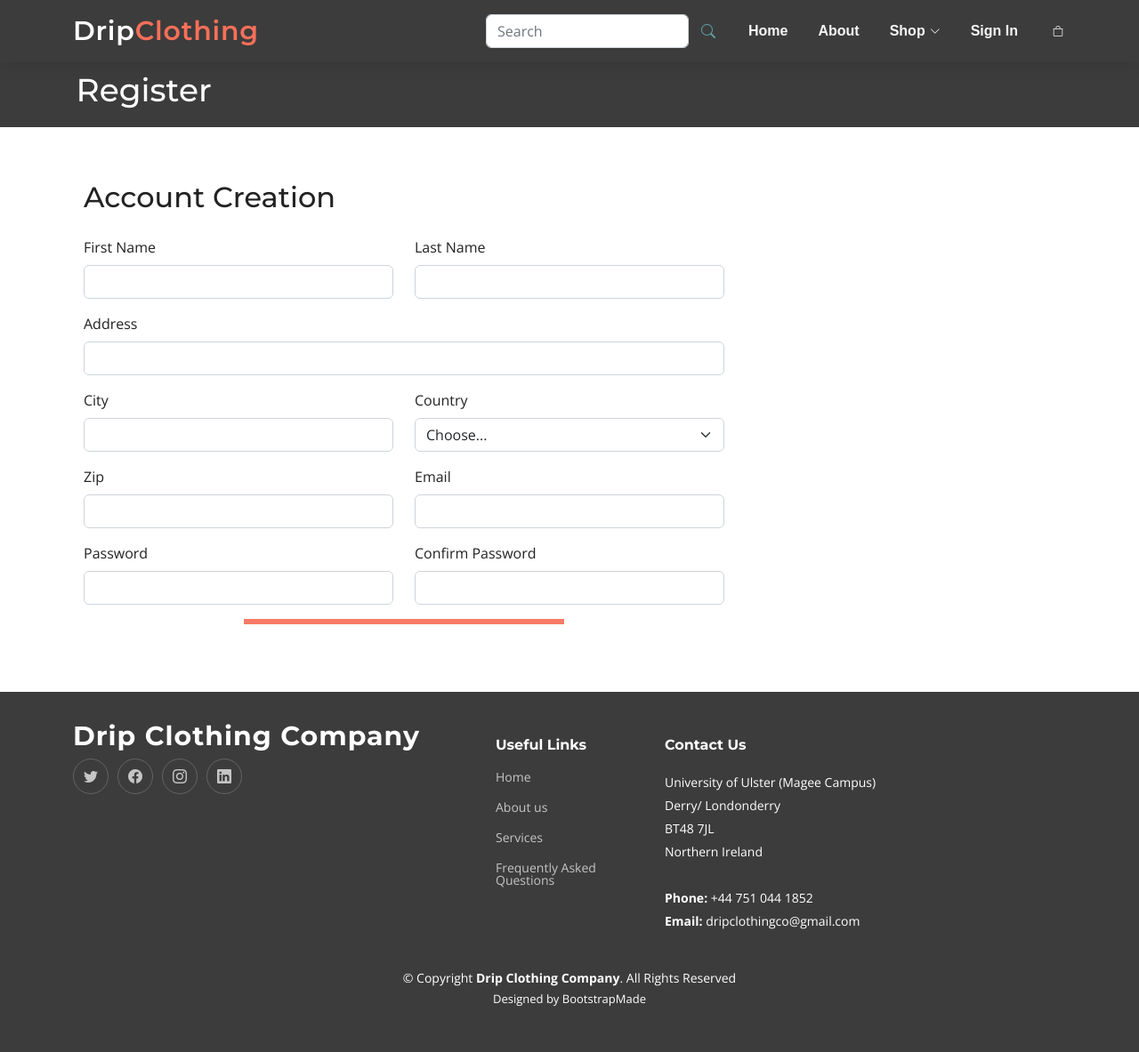
After one commit to AGMcS/eCommerce, a PHP site: page /website/registerPage.php in a window 1280 px wide. The commit adds this page. Shown: the whole page at 89% size. Run offline with PHP 8.4, Linux system fonts and the light colour scheme.

Commit message:
Register Page made

```diff
--- a/Includes/header.php
+++ b/Includes/header.php
@@ -39,7 +39,6 @@
             </li>
                 <?php
                 if (isset($_SESSION["userName"])) {
-
                     echo '<li class="dropdown">';
                     echo    '<a href="#shop"><span>'.$_SESSION["userName"], '</span> <i class="bi bi-chevron-down dropdown-indicator"></i></a>';
                     echo    '<ul>';
@@ -47,9 +46,6 @@
                     echo        '<li><a href="#" data-bs-toggle="modal" data-bs-target="#signOutModal">Sign Out</a></li>';
                     echo    '</ul>';
                     echo '</li>';
-                    // echo "<a href='#' data-bs-toggle='modal' data-bs-target='#signOutModal'>";
-                    // echo "Sign Out";
-                    // echo "</a>";
                 } else {
                     echo "<li>";
                     echo "<a href='#' data-bs-toggle='modal' data-bs-target='#signInModal'>";
@@ -65,7 +61,6 @@
             </li>
         </ul>
         <!-- Navbar -->
-
         <i class="mobile-nav-toggle mobile-nav-show bi bi-list"></i>
         <i class="mobile-nav-toggle mobile-nav-hide d-none bi bi-x"></i>
     </nav>
--- a/Includes/modals.php
+++ b/Includes/modals.php
@@ -39,7 +39,7 @@
 
                 </div>
                 <div class="modal-footer">
-                    <p class="me-auto">Don't have an account? <a href="#">Sign up here</a></p>
+                    <p class="me-auto">Don't have an account? <a href="http://localhost/website/registerPage.php">Sign up here</a></p>
                     <button type="submit" name="signInCancel" class="btn btn-secondary text-light" data-bs-dismiss="modal">Close</button>
                     </form>
                 <?php
--- a/Includes/validationtest.php
+++ b/Includes/validationtest.php
@@ -17,5 +17,4 @@ function loginValidation ($email, $password) {
     }
 }
 
-
 ?>
--- /dev/null
+++ b/registerPage.php
@@ -0,0 +1,315 @@
+<!DOCTYPE html>
+<html lang="en">
+
+<head>
+    <meta charset="utf-8">
+    <meta content="width=device-width, initial-scale=1.0" name="viewport">
+
+    <title>Drip Clothing - Checkout</title>
+    <meta content="" name="description">
+    <meta content="" name="keywords">
+
+    <!-- Favicons -->
+    <link href="assets/img/dripTabLogo.png" rel="icon">
+    <link href="assets/img/dripTabLogo.png" rel="apple-touch-icon">
+
+    <!-- Google Fonts -->
+    <link rel="preconnect" href="https://fonts.googleapis.com">
+    <link rel="preconnect" href="https://fonts.gstatic.com" crossorigin>
+    <link href="https://fonts.googleapis.com/css2?family=Open+Sans:ital,wght@0,300;0,400;0,500;0,600;0,700;1,300;1,400;1,600;1,700&family=Montserrat:ital,wght@0,300;0,400;0,500;0,600;0,700;1,300;1,400;1,500;1,600;1,700&family=Raleway:ital,wght@0,300;0,400;0,500;0,600;0,700;1,300;1,400;1,500;1,600;1,700&display=swap" rel="stylesheet">
+
+    <!-- Vendor CSS Files -->
+    <link href="assets/vendor/bootstrap/css/bootstrap.min.css" rel="stylesheet">
+    <link href="assets/vendor/bootstrap-icons/bootstrap-icons.css" rel="stylesheet">
+    <link href="assets/vendor/aos/aos.css" rel="stylesheet">
+    <link href="assets/vendor/glightbox/css/glightbox.min.css" rel="stylesheet">
+    <link href="assets/vendor/swiper/swiper-bundle.min.css" rel="stylesheet">
+
+    <!-- Template Main CSS File -->
+    <link href="assets/css/main.css" rel="stylesheet">
+
+    <!-- =======================================================
+    * Template Name: Impact - v1.2.0
+    * Template URL: https://bootstrapmade.com/impact-bootstrap-business-website-template/
+    * Author: BootstrapMade.com
+    * License: https://bootstrapmade.com/license/
+    ======================================================== -->
+</head>
+
+<body>
+
+    <!-- ======= Header ======= -->
+
+    <header id="header" class="header d-flex align-items-center">
+
+        <div class="container-fluid container-xl d-flex align-items-center justify-content-between">
+            <a href="index.html" class="logo d-flex align-items-center">
+                <!-- Uncomment the line below if you also wish to use an image logo -->
+                <!-- <img src="assets/img/logo.png" alt=""> -->
+                <h1>Drip<span>Clothing</span></h1>
+            </a>
+
+            <!--search bar-->
+            <form action="#" method="get" class="d-flex ms-auto">
+                <input class="form-control me-2" type="search" placeholder="Search" aria-label="Search">
+                <button class="btn-search" type="submit"><i class="bi bi-search"></i></button>
+            </form>
+
+            <nav id="navbar" class="navbar">
+                <ul>
+                    <li><a href="index.html#home">Home</a></li>
+                    <li><a href="index.html#about">About</a></li>
+                    <!-- <li><a href="#portfolio">Portfolio</a></li> -->
+                    <!--<li><a href="#team">Team</a></li> -->
+                    <li class="dropdown">
+                        <a href="index.html#shop"><span>Shop</span> <i class="bi bi-chevron-down dropdown-indicator"></i></a>
+                        <ul>
+                            <li class="dropdown">
+                                <a href="index.html#shop"><span>Shop All</span> <i class="bi bi-chevron-down dropdown-indicator"></i></a>
+                                <ul>
+                                    <li><a href="#mensFilter">Mens</a></li>
+                                    <li><a href="#womensFilter">Women</a></li>
+                                    <li><a href="#kidsFilter">Kids</a></li>
+                                    <li><a href="#accessoriesFilter">Accessories</a></li>
+                                </ul>
+                            </li>
+                        </ul>
+                    </li>
+                    <li>
+                        <a href="#" data-bs-toggle="modal" data-bs-target="#signInModal">
+                            Sign In
+                        </a>
+                    <li>
+                        <a href="#" data-bs-toggle="modal" data-bs-target="#basketModal">
+                            <i class="bi bi-bag"></i>
+                        </a>
+                    </li>
+                </ul>
+                <!-- Navbar -->
+
+                <i class="mobile-nav-toggle mobile-nav-show bi bi-list"></i>
+                <i class="mobile-nav-toggle mobile-nav-hide d-none bi bi-x"></i>
+            </nav>
+        </div>
+    </header>
+    <!-- End Header -->
+
+    <!-- Sign-in Modal -->
+    <div class="modal fade" id="signInModal" tabindex="-1" aria-labelledby="signInModalLabel" aria-hidden="true">
+        <div class="modal-dialog modal-dialog-centered">
+            <div class="modal-content">
+                <div class="modal-header">
+                    <h5 class="modal-title" id="signInModalLabel">Sign In</h5>
+                    <button type="button" class="btn-close" data-bs-dismiss="modal" aria-label="Close"></button>
+                </div>
+                <div class="modal-body">
+                    <form>
+                        <div class="mb-3">
+                            <label for="email" class="form-label">Email address</label>
+                            <input type="email" class="form-control" id="email" aria-describedby="emailHelp">
+                        </div>
+                        <div class="mb-3">
+                            <label for="password" class="form-label">Password</label>
+                            <input type="password" class="form-control" id="password">
+                        </div>
+                        <div class="d-grid">
+                            <button type="submit" class="btn btn-primary">Sign In</button>
+                        </div>
+                    </form>
+                </div>
+                <div class="modal-footer">
+                    <p class="me-auto">Don't have an account? <a href="#">Sign up here</a></p>
+                    <button type="button" class="btn btn-secondary" data-bs-dismiss="modal">Close</button>
+                </div>
+            </div>
+        </div>
+    </div>
+
+    <!-- Basket Modal -->
+    <div class="modal fade" id="basketModal" tabindex="-1" aria-labelledby="exampleModalLabel" aria-hidden="true">
+        <div class="modal-dialog modal-dialog-centered modal-lg">
+            <div class="modal-content">
+                <div class="modal-header">
+                    <h5 class="modal-title" id="exampleModalLabel">Your Basket</h5>
+                    <button type="button" class="btn-close" data-bs-dismiss="modal" aria-label="Close"></button>
+                </div>
+                <div class="modal-body">
+                    <!-- Basket content goes here -->
+                    <p>Your basket is currently empty.</p>
+                </div>
+                <div class="modal-footer">
+                    <button type="button" class="btn btn-secondary" data-bs-dismiss="modal">Continue Shopping</button>
+                    <a href="checkout.html" class="btn btn-secondary">Checkout</a>
+                </div>
+            </div>
+        </div>
+    </div>
+
+    <!-- ======= Hero Section ======= -->
+    <section id="checkout-hero" class="hero-alt">
+        <div class="container" data-aos="fade-down">
+            <h2>Register</h2>
+        </div>
+
+    </section>
+    <!-- End Hero Section -->
+
+    <main id="main">
+
+        <!-- Checkout Section ======= -->
+        <section id="checkout" class="main">
+            <div class="container" data-aos="fade-up">
+
+                <div class="container">
+
+                    <div class="row">
+                        <div class="col-md-8">
+                            <h2 class="mb-4">Account Creation</h2>
+
+                            <form>
+                                <div class="row mb-3">
+                                    <div class="col-md-6">
+                                        <label for="inputFirstName" name="registerFirstName" class="form-label">First Name</label>
+                                        <input type="text" class="form-control" id="inputFirstName">
+                                    </div>
+                                    <div class="col-md-6">
+                                        <label for="inputLastName" name="registerLastName" class="form-label">Last Name</label>
+                                        <input type="text" class="form-control" id="inputLastName">
+                                    </div>
+                                </div>
+
+                                <div class="mb-3">
+                                    <label for="inputAddress" class="form-label">Address</label>
+                                    <input type="text" name="registerStreet" class="form-control" id="inputAddress">
+                                </div>
+
+                                <div class="row mb-3">
+                                    <div class="col-md-6">
+                                        <label for="inputCity" class="form-label">City</label>
+                                        <input type="text" name="registerCity" class="form-control" id="inputCity">
+                                    </div>
+                                    <div class="col-md-6">
+                                        <label for="inputCountry" class="form-label">Country</label>
+                                        <select id="inputCountry" name="registerCountry" class="form-select">
+                                            <option value="">Choose...</option>
+                                            <option value="EN">England</option>
+                                            <option value="SC">Scotland</option>
+                                            <option value="NI">Northern Ireland</option>
+                                            <option value="WA">Wales</option>
+                                        </select>
+                                    </div>
+                                </div>
+
+                                <div class="row mb-3">
+
+                                    <div class="col-md-6">
+                                        <label for="inputZip" class="form-label">Zip</label>
+                                        <input type="text" name="registerPostcode" class="form-control" id="inputZip">
+                                    </div>
+
+                                    <div class="col-md-6">
+                                        <label for="inputEmail" class="form-label">Email</label>
+                                        <input type="email" name="registerEmail" class="form-control" id="inputEmail">
+                                    </div>
+
+                                </div>
+
+                                <div class="row mb-3">
+                                    <div class="col-md-6">
+                                        <label for="registerPassword" class="form-label">Password</label>
+                                        <input type="password" name="registerPassword" id="registerPassword" class="form-control">
+                                    </div>
+                                    <div class="col-md-6">
+                                        <label for="registerConfirmPassword" class="form-label">Confirm Password</label>
+                                        <input type="password" name="registerConfirmPassword" id="registerConfirmPassword" class="form-control">
+                                    </div>
+                                </div>
+
+                                <hr class="hr-splitter">
+                            </form>
+                        </div>
+                    </div>
+                </div>
+            </div>
+        </section><!-- End About Us Section -->
+
+    </main> <!-- End Main Section-->
+    <!-- ======= Footer ======= -->
+    <footer id="footer" class="footer">
+
+        <div class="container">
+            <div class="row gy-4">
+                <div class="col-lg-5 col-md-12 footer-info">
+                    <a href="index.html" class="logo d-flex align-items-center">
+                        <span>Drip Clothing Company</span>
+                    </a>
+                    <p> </p>
+                    <div class="social-links d-flex mt-4">
+                        <a href="#" class="twitter"><i class="bi bi-twitter"></i></a>
+                        <a href="#" class="facebook"><i class="bi bi-facebook"></i></a>
+                        <a href="#" class="instagram"><i class="bi bi-instagram"></i></a>
+                        <a href="#" class="linkedin"><i class="bi bi-linkedin"></i></a>
+                    </div>
+                </div>
+
+                <div class="col-lg-2 col-6 footer-links">
+                    <h4>Useful Links</h4>
+                    <ul>
+                        <li><a href="#home">Home</a></li>
+                        <li><a href="#aboutus">About us</a></li>
+                        <li><a href="#shop">Services</a></li>
+                        <li><a href="#faq">Frequently Asked Questions</a></li>
+                    </ul>
+                </div>
+
+                <div class="col-lg-3 col-md-12 footer-contact text-center text-md-start">
+                    <h4>Contact Us</h4>
+                    <p>
+                        University of Ulster (Magee Campus) <br>
+                        Derry/ Londonderry<br>
+                        BT48 7JL <br>
+                        Northern Ireland<br><br>
+                        <strong>Phone:</strong> +44 751 044 1852<br>
+                        <strong>Email:</strong> dripclothingco@gmail.com<br>
+                    </p>
+
+                </div>
+
+            </div>
+        </div>
+
+        <div class="container mt-4">
+            <div class="copyright">
+                &copy; Copyright <strong><span>Drip Clothing Company</span></strong>. All Rights Reserved
+            </div>
+            <div class="credits">
+                <!-- All the links in the footer should remain intact. -->
+                <!-- You can delete the links only if you purchased the pro version. -->
+                <!-- Licensing information: https://bootstrapmade.com/license/ -->
+                <!-- Purchase the pro version with working PHP/AJAX contact form: https://bootstrapmade.com/impact-bootstrap-business-website-template/ -->
+                Designed by <a href="https://bootstrapmade.com/">BootstrapMade</a>
+            </div>
+        </div>
+
+    </footer><!-- End Footer -->
+    <!-- End Footer -->
+
+    <a href="#" class="scroll-top d-flex align-items-center justify-content-center"><i class="bi bi-arrow-up-short"></i></a>
+
+    <div id="preloader"></div>
+
+    <!-- Vendor JS Files -->
+    <script src="assets/vendor/bootstrap/js/bootstrap.bundle.min.js"></script>
+    <script src="assets/vendor/aos/aos.js"></script>
+    <script src="assets/vendor/glightbox/js/glightbox.min.js"></script>
+    <script src="assets/vendor/purecounter/purecounter_vanilla.js"></script>
+    <script src="assets/vendor/swiper/swiper-bundle.min.js"></script>
+    <script src="assets/vendor/isotope-layout/isotope.pkgd.min.js"></script>
+    <script src="assets/vendor/php-email-form/validate.js"></script>
+
+    <!-- Template Main JS File -->
+    <script src="assets/js/main.js"></script>
+
+</body>
+
+</html>
```
Also changed, not shown: Includes/portfolio.php (+8 -8 lines).
